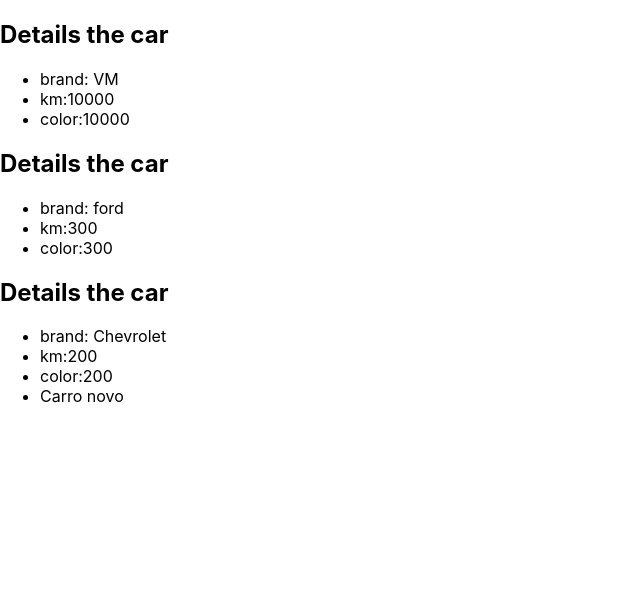
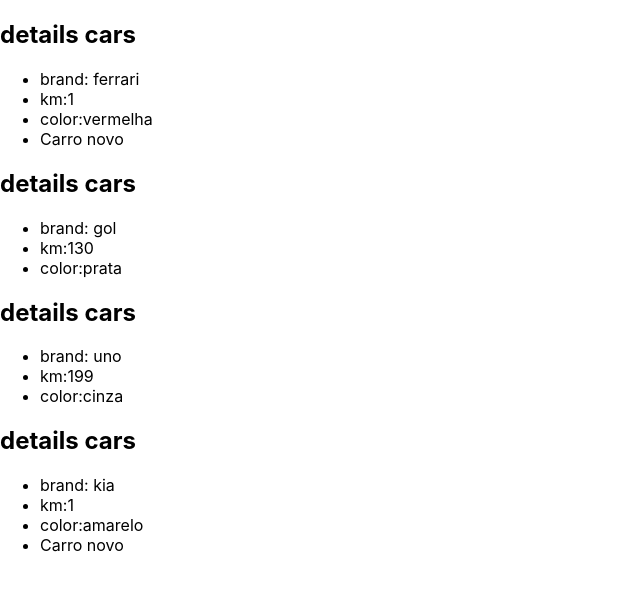
Before and after one commit to welton-rodrigo/Programacao-Conceitos, a React (Create React App) app in the folder ReactWorkspace/1_INTRO/hello-world/: page / in a window 1280 px wide. Shown: the top 590 px of the page, without its empty margins (0-640 px from the left). Built offline with nearby package versions, Linux system fonts and the light colour scheme.

Commit message:
renderizacao de componentes

```diff
--- a/ReactWorkspace/1_INTRO/hello-world/src/App.js
+++ b/ReactWorkspace/1_INTRO/hello-world/src/App.js
@@ -16,12 +16,20 @@
 function App() {
   const [name] = useState("welton 2");
 
+  const car = [
+    {id:1, brand: "ferrari", color: "vermelha", newCar: true, km: 1},
+    {id:2, brand: "gol", color: "prata", newCar: false, km: 130.000},
+    {id:3, brand: "uno", color: "cinza", newCar: false, km: 199.000},
+    {id:4, brand: "kia", color: "amarelo", newCar: true, km: 1},
+  ]
+
   return (
     <>
-     <CarDetails brand="VM" km={10000} color="blue" />
-     {/*Reaproveitando */}
-     <CarDetails brand="ford" km={300} color="black" />
-     <CarDetails brand="Chevrolet" km={200} color="branco" newCar={true} />
+
+     {/**loop em arrays de objetos */}
+     {car.map((car) => (
+      <CarDetails brand={car.brand} color={car.color} newCar={car.newCar} km={car.km} />
+     ))}
     </>
   );
 }
--- a/ReactWorkspace/1_INTRO/hello-world/src/components/CarDetails.js
+++ b/ReactWorkspace/1_INTRO/hello-world/src/components/CarDetails.js
@@ -1,13 +1,14 @@
 import React from 'react'
 
-const CarDetails = ({brand ,km ,color, newCar}) => {
+const CarDetails = ({brand ,color ,newcar, km, newCar}) => {
   return (
+
     <div>
-    <h2>Details the car</h2>
+    <h2>details cars</h2>
     <ul>
         <li>brand: {brand}</li>
         <li>km:{km}</li>
-        <li>color:{km}</li>
+        <li>color:{color}</li>
         {newCar && <li>Carro novo</li>}
     </ul>
 
```
